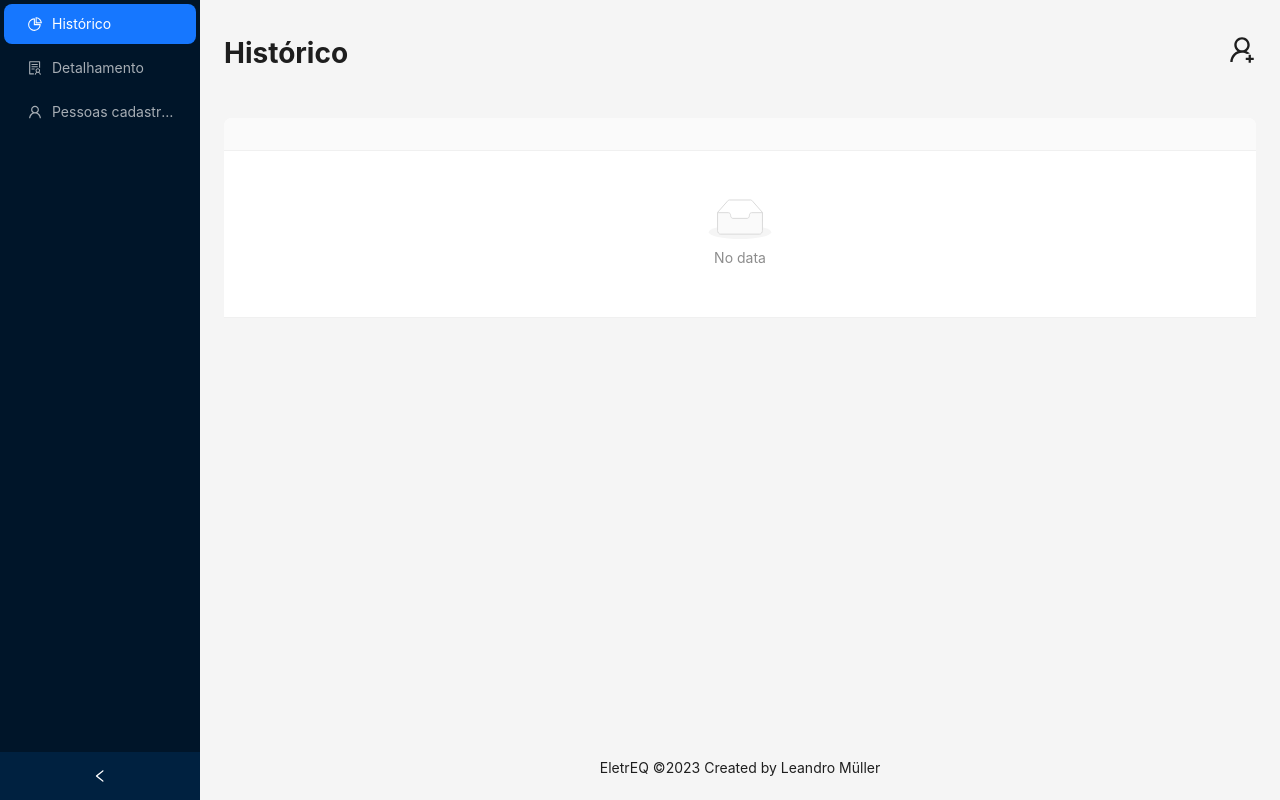
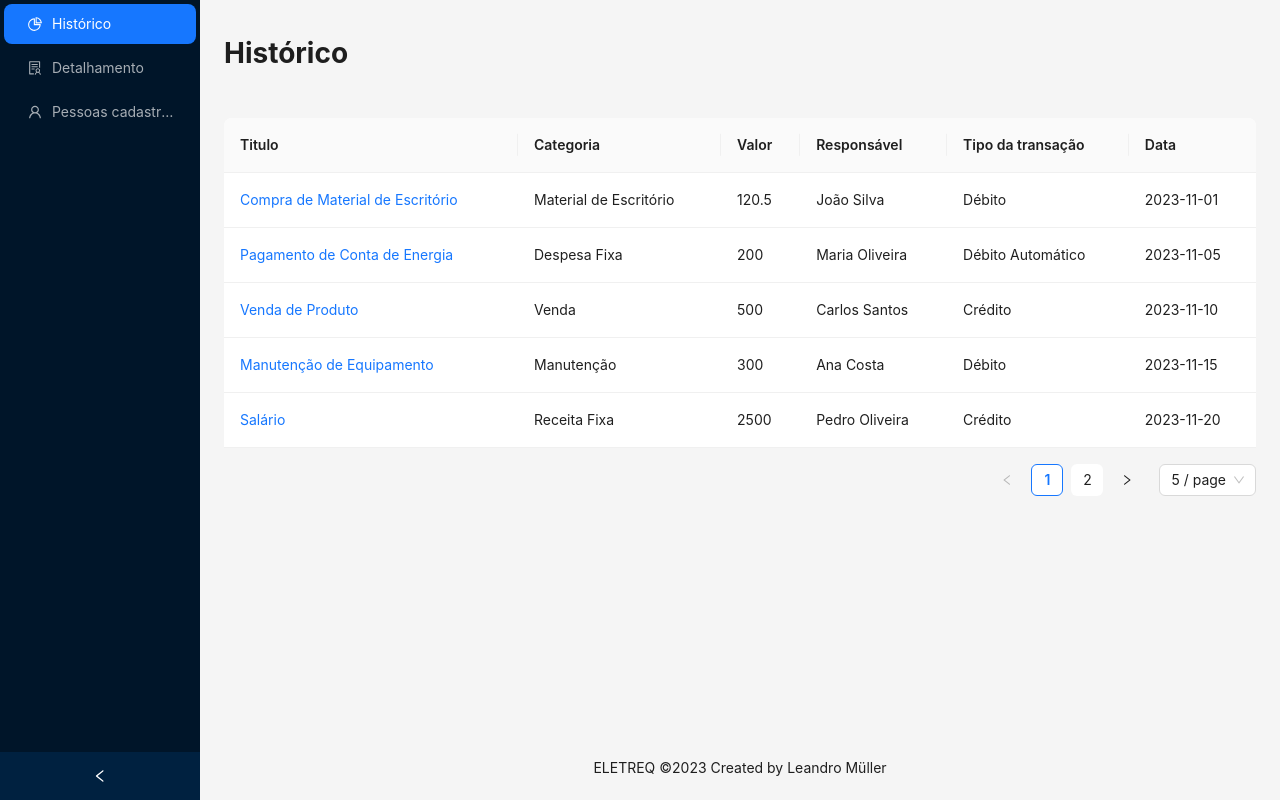
Before and after one commit to mullerino/front-financial-control, a React (Vite) app: page / in a window 1280 px wide. Built offline with nearby package versions, Linux system fonts and the light colour scheme.

Commit message:
feat: adding generic data to view table

```diff
--- a/src/pages/home/home.jsx
+++ b/src/pages/home/home.jsx
@@ -3,9 +3,125 @@ import DataTable from "../../components/table"
 import { Layout } from 'antd'
 
 import style from './style.module.css'
-import RegisterPerson from "../registerPerson"
 
 const { Content, Footer } = Layout
+
+const columns = [
+  {
+    title: 'Titulo',
+    dataIndex: 'title',
+    key: 'title',
+    render: (text) => <a>{text}</a>,
+  },
+  {
+    title: 'Categoria',
+    dataIndex: 'category',
+    key: 'category',
+  },
+  {
+    title: 'Valor',
+    dataIndex: 'value',
+    key: 'value',
+  },
+  {
+    title: 'Responsável',
+    key: 'responsiblePerson',
+    dataIndex: 'responsiblePerson'
+  },
+  {
+    title: 'Tipo da transação',
+    key: 'typeTransaction',
+    dataIndex: 'typeTransaction'
+  },
+  {
+    title: 'Data',
+    key: 'date',
+    dataIndex: 'date'
+  },
+]
+
+const data = [
+  {
+    title: 'Compra de Material de Escritório',
+    category: 'Material de Escritório',
+    value: 120.50,
+    responsiblePerson: 'João Silva',
+    typeTransaction: 'Débito',
+    date: '2023-11-01',
+  },
+  {
+    title: 'Pagamento de Conta de Energia',
+    category: 'Despesa Fixa',
+    value: 200.00,
+    responsiblePerson: 'Maria Oliveira',
+    typeTransaction: 'Débito Automático',
+    date: '2023-11-05',
+  },
+  {
+    title: 'Venda de Produto',
+    category: 'Venda',
+    value: 500.00,
+    responsiblePerson: 'Carlos Santos',
+    typeTransaction: 'Crédito',
+    date: '2023-11-10',
+  },
+  {
+    title: 'Manutenção de Equipamento',
+    category: 'Manutenção',
+    value: 300.00,
+    responsiblePerson: 'Ana Costa',
+    typeTransaction: 'Débito',
+    date: '2023-11-15',
+  },
+  {
+    title: 'Salário',
+    category: 'Receita Fixa',
+    value: 2500.00,
+    responsiblePerson: 'Pedro Oliveira',
+    typeTransaction: 'Crédito',
+    date: '2023-11-20',
+  },
+  {
+    title: 'Compra de Software',
+    category: 'Tecnologia',
+    value: 150.00,
+    responsiblePerson: 'Fernanda Lima',
+    typeTransaction: 'Débito',
+    date: '2023-11-25',
+  },
+  {
+    title: 'Reembolso de Despesas',
+    category: 'Reembolso',
+    value: 80.00,
+    responsiblePerson: 'Rodrigo Silva',
+    typeTransaction: 'Crédito',
+    date: '2023-11-28',
+  },
+  {
+    title: 'Pagamento de Aluguel',
+    category: 'Despesa Fixa',
+    value: 1000.00,
+    responsiblePerson: 'Camila Costa',
+    typeTransaction: 'Débito Automático',
+    date: '2023-11-30',
+  },
+  {
+    title: 'Consultoria em Desenvolvimento',
+    category: 'Serviços',
+    value: 600.00,
+    responsiblePerson: 'Mariana Santos',
+    typeTransaction: 'Crédito',
+    date: '2023-12-05',
+  },
+  {
+    title: 'Investimento em Ações',
+    category: 'Investimento',
+    value: 1000.00,
+    responsiblePerson: 'Lucas Oliveira',
+    typeTransaction: 'Débito',
+    date: '2023-12-10',
+  },
+]
 
 const Home = () => {
   return (
@@ -19,16 +135,15 @@ const Home = () => {
         >
           <div className={style.headerPage}>
             <h1>Histórico</h1>
-            <RegisterPerson/>
           </div>
           <div className={style.table}>
-            <DataTable />
+            <DataTable columns={columns} data={data}/>
           </div>
         </Content>
         <Footer
           className={style.footer}
         >
-          EletrEQ ©2023 Created by Leandro Müller
+          ELETREQ ©2023 Created by Leandro Müller
         </Footer>
       </Layout>
     </Layout>
```
